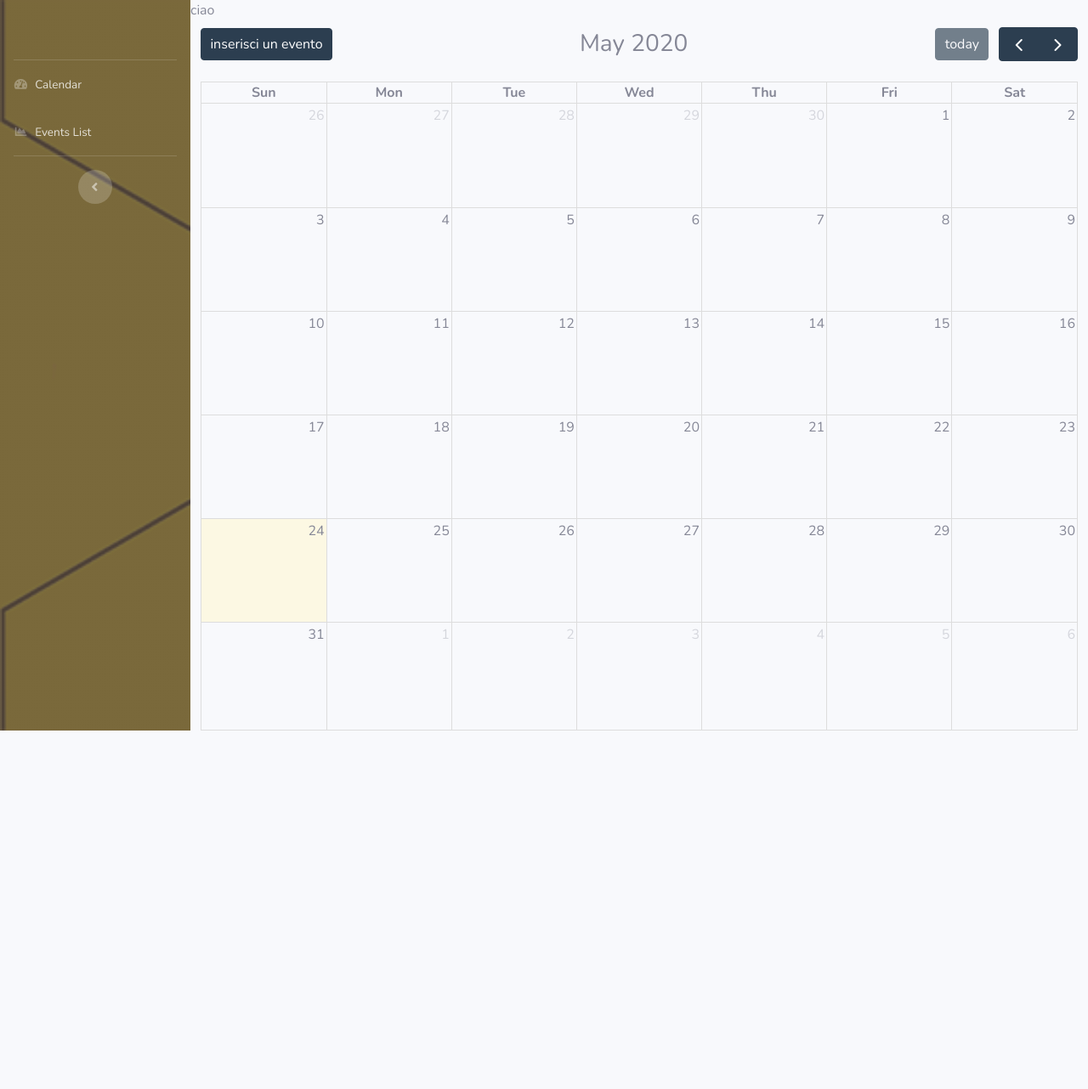
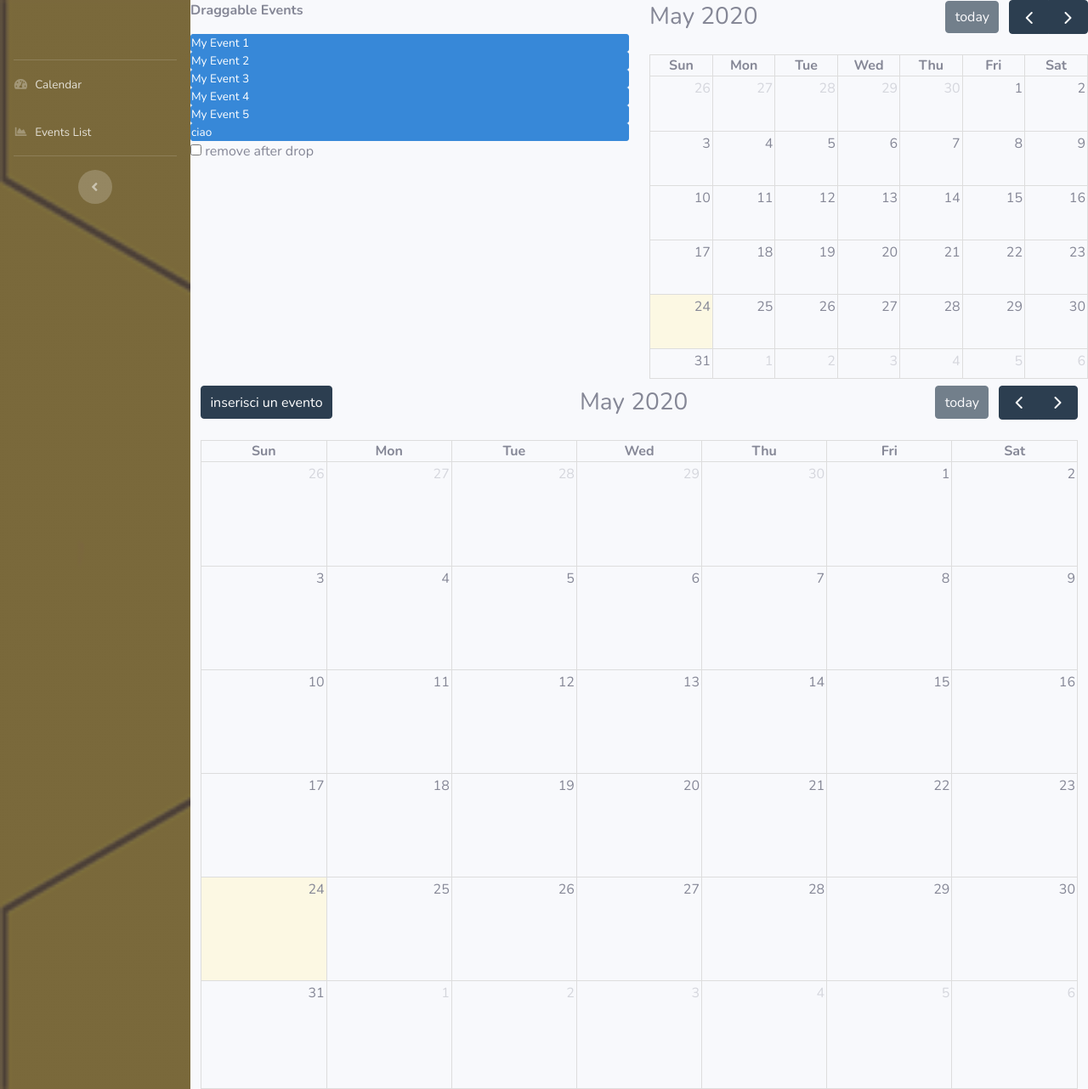
Before and after one commit to KoolKevin/BeeProductive, a Symfony app: template templates/calendario.html.twig in a window 1280 px wide. Shown: the whole page at 85% size. Before the commit the page ends 860 px from the top, so only its background shows below. Run offline with Twig, Linux system fonts and the light colour scheme; the template is opened without the code that fills it, so the values that code supplies are empty; some libraries are stand-ins or nearby versions.

Commit message:
cancellazione eventi con drag and drop

```diff
--- a/templates/calendario.html.twig
+++ b/templates/calendario.html.twig
@@ -3,27 +3,24 @@
 {% block stylesheets %}
   <link href="{{ asset('fullcalendar/packages/core/main.css') }}" rel='stylesheet' />
   <link href="{{ asset('fullcalendar/packages/daygrid/main.css') }}" rel='stylesheet' />
-  <link href="{{ asset('fullcalendar/packages/interaction/main.js') }}" rel='stylesheet' />
 {% endblock %}
 
 {% block javascripts %}
   <script src='{{ asset("fullcalendar/packages/core/main.js") }}'></script>
   <script src="{{ asset('fullcalendar/packages/daygrid/main.js') }}"></script>
+  <script src="{{ asset('fullcalendar/packages/interaction/main.js') }}"></script>
 
   <script>
-
-
     document.addEventListener('DOMContentLoaded', function() {
       var calendarEl = document.getElementById('calendar');
+      var bidoneEl = document.getElementById('bidone');
+
       var listaEventi = document.querySelector('.eventi').dataset.eventi;
-      var vuoto = true;
 
       if( listaEventi == "[  ]" ) {
-        vuoto = true;
         listaEventi = "";
       }
       else {
-        vuoto = false;
         //roba a mano per togliere la virgola di troppa alla fine della json string, se non lo faccio non mi parsa
         String.prototype.replaceAt = function(index, replacement) {
           return this.substr(0, index) + replacement + this.substr(index + replacement.length);
@@ -40,17 +37,29 @@
         }
 
         //roba calendario
-        //console.log( JSON.parse(listaEventiUtilizzabile) );
         listaEventi = JSON.parse(listaEventiUtilizzabile);
       }
 
-      var draggableEl = document.getElementById('myDraggable');
+      //roba per drag and drop
+      var Draggable = FullCalendarInteraction.Draggable;
+      var containerEl = document.getElementById('external-events');
+      var checkbox = document.getElementById('drop-remove');
+
+      new Draggable(containerEl, {
+        itemSelector: '.fc-event',
+        eventData: function(eventEl) {
+          return {
+            title: eventEl.innerText
+          };
+        }
+      });
 
       //render calendario
       var calendar = new FullCalendar.Calendar(calendarEl, {
-        plugins: [ 'dayGrid', 'interactionPlugin' ],
+        plugins: [ 'dayGrid', 'interaction' ],
 
         droppable: true,
+        editable: true,
 
         defaultView: 'dayGridMonth',
 
@@ -65,14 +74,13 @@
           right:  'today prev,next'
         },
 
+        //bottone per inserimento eventi
         customButtons: {
           addEventButton: {
             text: 'inserisci un evento',
 
             click: function() {
               $('#inserimentoEventoModal').modal('show');
-              //var dateStr = prompt('inserisci un evento in questo formato YYYY-MM-DD');
-              //var date = new Date(dateStr + 'T00:00:00'); //sintassi per trasformarla in oggetto che piace al calendario
 
               $("#carica").click(function() {
                 var titolo = $("input[name=titolo]").val();
@@ -117,7 +125,26 @@
         },
       });
 
+      var bidone = new FullCalendar.Calendar(bidoneEl, {
+        plugins: [ 'interaction', 'dayGrid' ],
+        defaultDate: '2020-05-12',
+        editable: true,
+        droppable: true, // will let it receive events!
+
+        eventReceive: function(info) {
+          console.log('event received!', info.event.id);
+
+          //chiamata che elimina l'evento
+          $.post("/BeeProductive/public/eliminaEvento", {
+              "id": info.event.id
+          }, function(data) {
+              alert(data);
+          });
+        }
+      });
+
       calendar.render();
+      bidone.render();
     });
   </script>
 {% endblock %}
@@ -127,6 +154,30 @@
       {{ include('robaDaIncludere/sidebar.html.twig') }}
 
       <div id="content-wrapper" class="d-flex flex-column">
+        <div class="row">
+          <div class="col-6">
+            <div id='external-events'>
+              <p>
+                <strong>Draggable Events</strong>
+              </p>
+              <div class='fc-event'>My Event 1</div>
+              <div class='fc-event'>My Event 2</div>
+              <div class='fc-event'>My Event 3</div>
+              <div class='fc-event'>My Event 4</div>
+              <div class='fc-event'>My Event 5</div>
+              <div class="fc-event"> ciao </div>
+              <p>
+                <input type='checkbox' id='drop-remove' />
+                <label for='drop-remove'>remove after drop</label>
+              </p>
+            </div>
+          </div>
+
+          <div class="col-6">
+            <div id='bidone'></div>
+          </div>
+        </div>
+
         <!-- modal inserimento evento -->
         <div class="modal fade" id="inserimentoEventoModal" tabindex="-1" role="dialog" aria-labelledby="exampleModalLabel" aria-hidden="true">
           <div class="modal-dialog" role="document">
@@ -197,14 +248,13 @@
         <!-- Main Content -->
         <div class="eventi" data-eventi='[ {% for evento in eventi %}
           {
+            "id": "{{ evento.id }}",
             "title": "{{ evento.titolo }}",
             "start": "{{ evento.startDate}}",
             "end": "{{ evento.endDate }}"
             },
           {% endfor %} ]'>
         </div> <!-- serve a passare dati al javascript -->
-
-        <div class="myDraggable"> ciao </div>
 
         <div id="content">
           <div class="container-fluid ">
--- a/templates/robaDaIncludere/sidebar.html.twig
+++ b/templates/robaDaIncludere/sidebar.html.twig
@@ -18,7 +18,7 @@
       {%if sidebar.calendar %}
         active
       {% endif %}">
-        <a class="nav-link" href="/profile/calendar/{{ login }}">
+        <a class="nav-link" href="/BeeProductive/public/profile/calendar/{{ login }}">
           <i class="fas fa-fw fa-tachometer-alt"></i>
           <span>Calendar</span></a>
       </li>
@@ -28,7 +28,7 @@
       {%if sidebar.eventList %}
         active
       {% endif %}">
-        <a class="nav-link" href="/profile/eventList/{{ login }}">
+        <a class="nav-link" href="/BeeProductive/public/profile/eventList/{{ login }}">
           <i class="fas fa-fw fa-chart-area"></i>
           <span>Events List</span></a>
       </li>
```
Also changed, not shown: src/Controller/eventController.php (+18 -0 lines).
